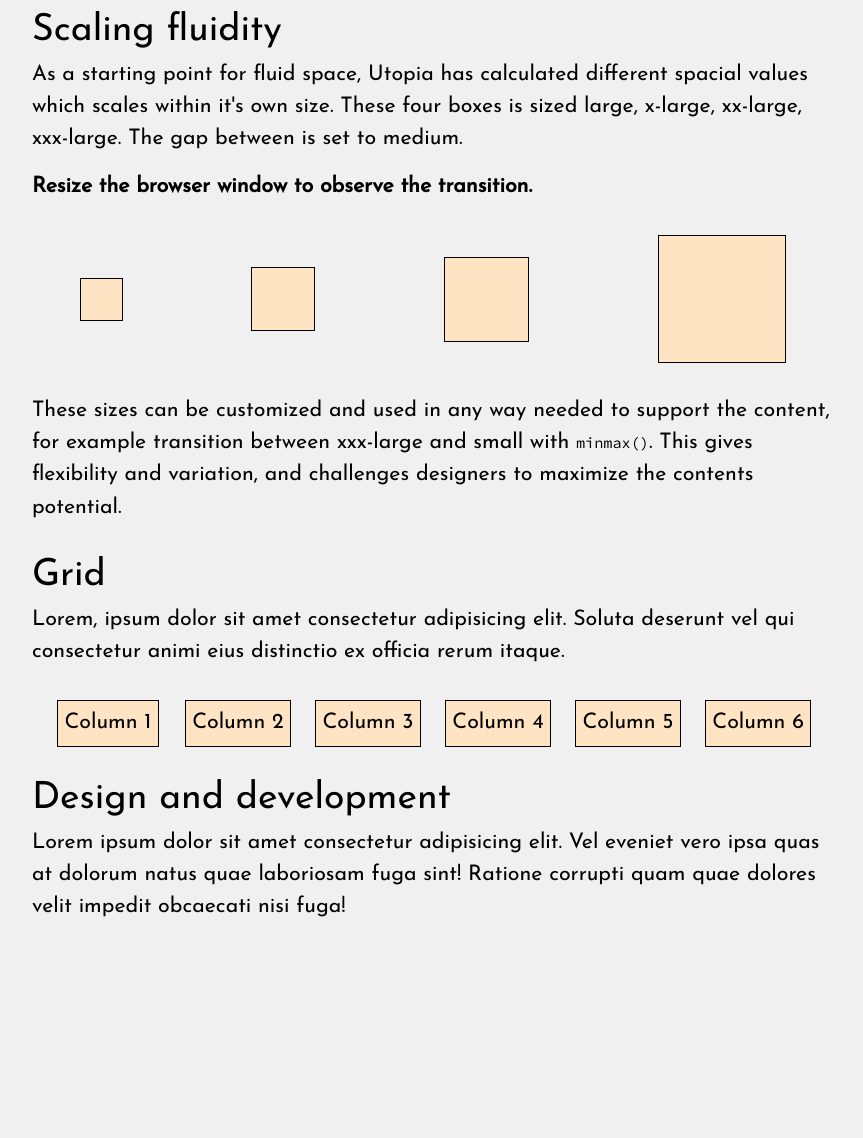
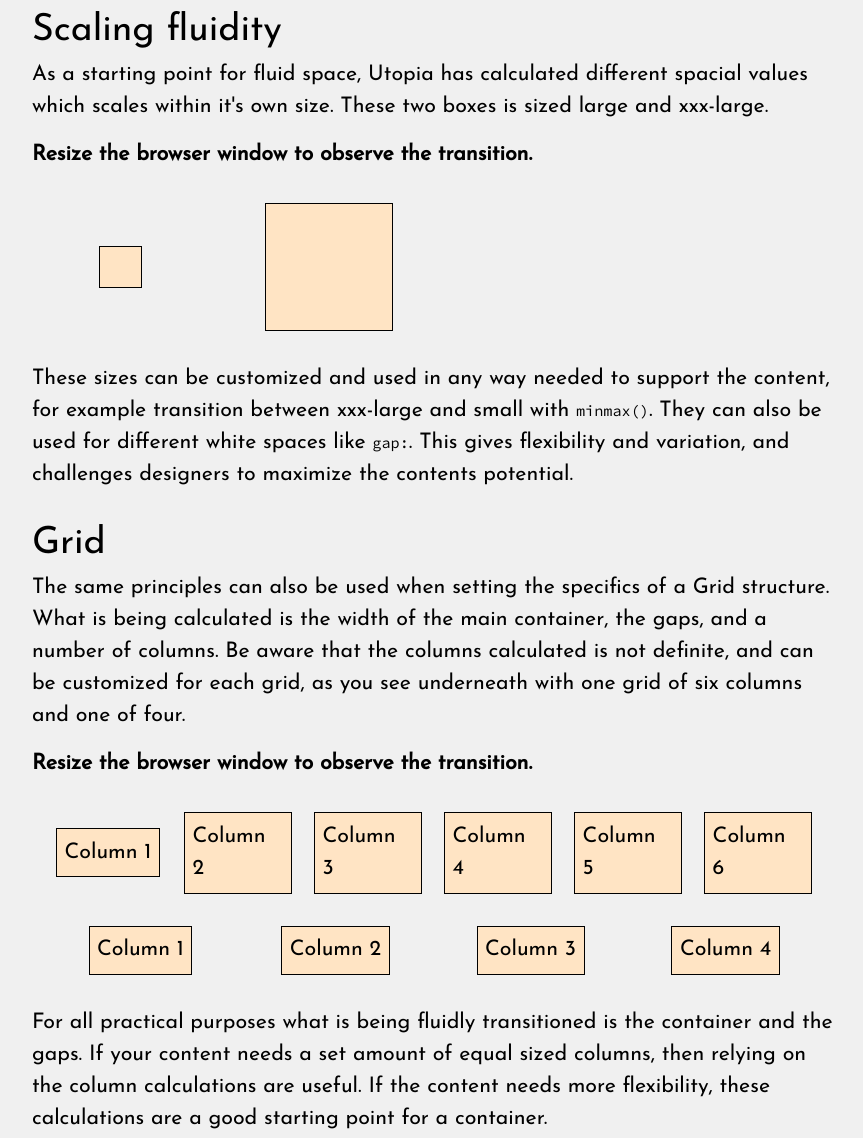
Before and after one commit to AMarlonG/Utopia-Space, a plain HTML site: page index.html in a window 1280 px wide. Shown: the part 393-1531 px from the top of the page, without its empty margins (207-1070 px from the left). Before the commit the page ends 1348 px from the top, so only its background shows below. Drawn offline with Linux system fonts and the light colour scheme; files whose address does not match are found by name.

Commit message:
Finished

```diff
--- a/css/main.css
+++ b/css/main.css
@@ -81,7 +81,7 @@ li {
 
 .units-grid {
     display: grid;
-    grid-template-columns: repeat(4, auto);
+    grid-template-columns: repeat(4, 1fr);
     gap: var(--space-m);
     margin-block: 2rem;
     place-items: center;
@@ -99,16 +99,6 @@ li {
 }
 
 .unit2 {
-    width: var(--space-xl);
-    aspect-ratio: 1 / 1;
-}
-
-.unit3 {
-    width: var(--space-2xl);
-    aspect-ratio: 1 / 1;
-}
-
-.unit4 {
     width: var(--space-3xl);
     aspect-ratio: 1 / 1;
 }
@@ -119,16 +109,27 @@ li {
     margin-inline: auto;
 }
 
-.grid {
-    display: grid;
-    grid-template-columns: repeat(6, 1fr);
-    gap: var(--grid-gutter);
-    margin-top: 2rem;
-}
-
 li {
     background-color: bisque;
     border: solid 1px black;
     place-self: center;
-    padding: 0.3em;
+    padding: 0.35em;
 }
+
+.grid1 {
+    display: grid;
+    grid-template-columns: repeat(auto-fit, minmax(100px, 1fr));
+    gap: var(--grid-gutter);
+    margin-block: 2rem;
+}
+
+.grid2 {
+    display: grid;
+    grid-template-columns: repeat(4, 1fr);
+    gap: var(--grid-gutter);
+    margin-block: 2rem;
+}
+
+.outro {
+    margin-bottom: 3rem;
+}
--- a/index.html
+++ b/index.html
@@ -19,25 +19,23 @@
 
     <section class="scaling">
         <h2>Scaling fluidity</h2>
-        <p>As a starting point for fluid space, Utopia has calculated different spacial values which scales within it's own size. These four boxes is sized large, x-large, xx-large, xxx-large. The gap between is set to medium.</p>
+        <p>As a starting point for fluid space, Utopia has calculated different spacial values which scales within it's own size. These two boxes is sized large and xxx-large.</p>
         <p class="resize">Resize the browser window to observe the transition.</p>
         <div class="units">
             <ul class="units-grid">
                 <li class="unit1"></li>
                 <li class="unit2"></li>
-                <li class="unit3"></li>
-                <li class="unit4"></li>
             </ul>
         </div>
-        <p>These sizes can be customized and used in any way needed to support the content, for example transition between xxx-large and small with <code>minmax()</code>. This gives flexibility and variation, and challenges designers to maximize the contents potential.</p>
+        <p>These sizes can be customized and used in any way needed to support the content, for example transition between xxx-large and small with <code>minmax()</code>. They can also be used for different white spaces like <code>gap:</code>. This gives flexibility and variation, and challenges designers to maximize the contents potential.</p>
     </section>
 
     <section class="grid-scale">
         <h2>Grid</h2>
-        <p>Lorem, ipsum dolor sit amet consectetur adipisicing elit. Soluta deserunt vel qui consectetur animi eius
-            distinctio ex officia rerum itaque.</p>
+        <p>The same principles can also be used when setting the specifics of a Grid structure. What is being calculated is the width of the main container, the gaps, and a number of columns. Be aware that the columns calculated is not definite, and can be customized for each grid, as you see underneath with one grid of six columns and one of four. </p>
+        <p class="resize">Resize the browser window to observe the transition.</p>
         <div class="grid-container">
-            <ul class="grid">
+            <ul class="grid1">
                 <li>Column 1</li>
                 <li>Column 2</li>
                 <li>Column 3</li>
@@ -45,12 +43,24 @@
                 <li>Column 5</li>
                 <li>Column 6</li>
             </ul>
+            <ul class="grid2">
+                <li>Column 1</li>
+                <li>Column 2</li>
+                <li>Column 3</li>
+                <li>Column 4</li>
+            </ul>
         </div>
+        <p>For all practical purposes what is being fluidly transitioned is the container and the gaps. If your content needs a set amount of equal sized columns, then relying on the column calculations are useful. If the content needs more flexibility, these calculations are a good starting point for a container.
+        </p>
     </section>
 
     <section class="outro">
         <h2>Design and development</h2>
-        <p>Lorem ipsum dolor sit amet consectetur adipisicing elit. Vel eveniet vero ipsa quas at dolorum natus quae laboriosam fuga sint! Ratione corrupti quam quae dolores velit impedit obcaecati nisi fuga!</p>
+        <p>Space, grids, flex boxes, white space, layout ...</p>
+        <p>Where to start?</p>
+        <p>Discussions on layout and the best use of space on the web is a never-ending discussion, and a discussion that will never be finished or "won". The reason being it all comes down to the content and the desired user experience.</p>
+        <p>But the tools to play with space in HTML and CSS is much better then earlier, and with the Utopia calculations for space, content and "the feel" of the web can be front and center, instead of endless discussion of pixel perfection, breakingpoints and other limitations.</p>
+        <a href="https://gridless.design/">This article by Donnie D'Amato</a> is informative on how designers and developers can work better together on layout, and all the complicated spacial calculations behind this site can be found on <a href="https://utopia.fyi/">the Utopia website.</a></p>
     </section>
 
     </main>
```
